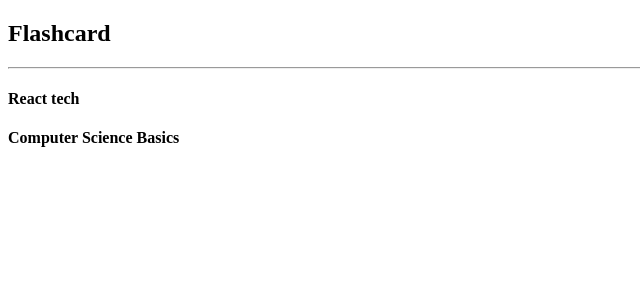
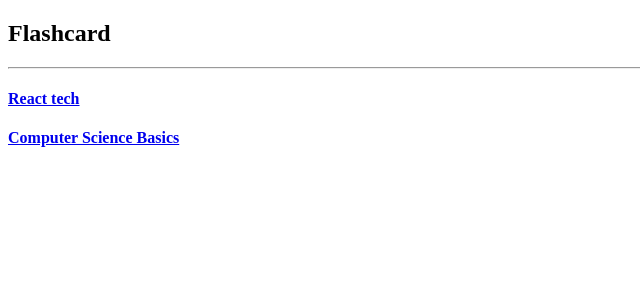
Before and after one commit to DaveLawes/flashcard-react, a React (Create React App) app in the folder react-testing/flashcard-react/: page / in a window 1280 px wide. Shown: the top 300 px of the page, without its empty margins (0-640 px from the left). Built offline with nearby package versions, Linux system fonts and the light colour scheme.

Commit message:
setup: added react routes and links

```diff
--- /dev/null
+++ b/react-testing/flashcard-react/src/components/Stack.js
@@ -0,0 +1,15 @@
+import React, { Component } from 'react';
+import { Link } from 'react-router-dom';
+
+class Stack extends Component {
+  render() {
+    return (
+      <div>
+        <Link to='/'>Home</Link>
+        <h3>Test</h3>
+      </div>
+    )
+  }
+}
+
+export default Stack;
--- a/react-testing/flashcard-react/src/components/StackList.js
+++ b/react-testing/flashcard-react/src/components/StackList.js
@@ -1,14 +1,17 @@
 import React, { Component } from 'react';
+import { Link } from 'react-router-dom';
 import stacks from '../data/stacks.json';
 
 class StackList extends Component {
   render() {
-    return(
+    return (
       <div>
         {
           stacks.map(stack => {
             return (
+              <Link to='/stack'>
                 <h4 key={stack.id}>{stack.title}</h4>
+              </Link>
             )
           })
         }
--- a/react-testing/flashcard-react/src/index.js
+++ b/react-testing/flashcard-react/src/index.js
@@ -1,5 +1,14 @@
 import React from 'react';
 import ReactDOM from 'react-dom';
+import { BrowserRouter, Switch, Route } from 'react-router-dom';
 import App from './components/App';
+import Stack from './components/Stack';
 
-ReactDOM.render(<App />, document.getElementById('root'));
+ReactDOM.render(
+  <BrowserRouter>
+    <Switch>
+      <Route exact path='/' component={App} />
+      <Route exact path='/stack' component={Stack} />
+    </Switch>
+  </BrowserRouter>,
+  document.getElementById('root'));
```
Lines whose indentation alone changed are shown as unchanged.
